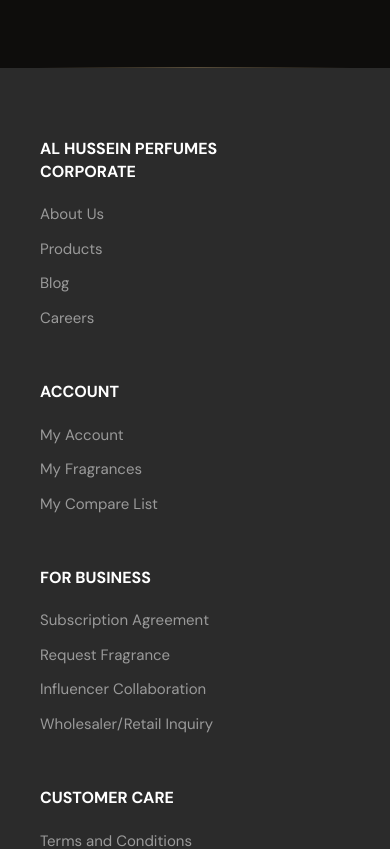
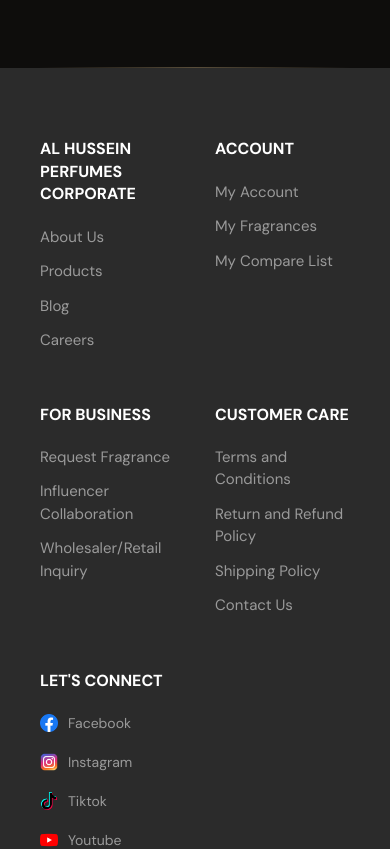
Before and after one commit to Tanzil748/ahp-website-next, a Next.js app: page / in a window 390 px wide. Shown: the part 6600-7449 px from the top of the page. Built offline with nearby package versions, Linux system fonts and the light colour scheme; a web font is replaced by a local one.

Commit message:
footer now responsive

```diff
--- a/components/Footer.tsx
+++ b/components/Footer.tsx
@@ -31,7 +31,6 @@
   {
     heading: "For Business",
     links: [
-      { label: "Subscription Agreement", href: "/subscription-agreement" },
       { label: "Request Fragrance", href: "/request-fragrance" },
       { label: "Influencer Collaboration", href: "/influencer-collaboration" },
       {
@@ -96,7 +95,7 @@
     >
       {/* ── Main grid ── */}
       <div
-        className="footer-container grid grid-cols-1 sm:grid-cols-2 lg:grid-cols-5"
+        className="footer-container grid grid-cols-2 md:grid-cols-3 lg:grid-cols-5"
         style={{ maxWidth: "1400px", margin: "0 auto", gap: "40px" }}
       >
         {/* Nav columns — internal Links */}
```
